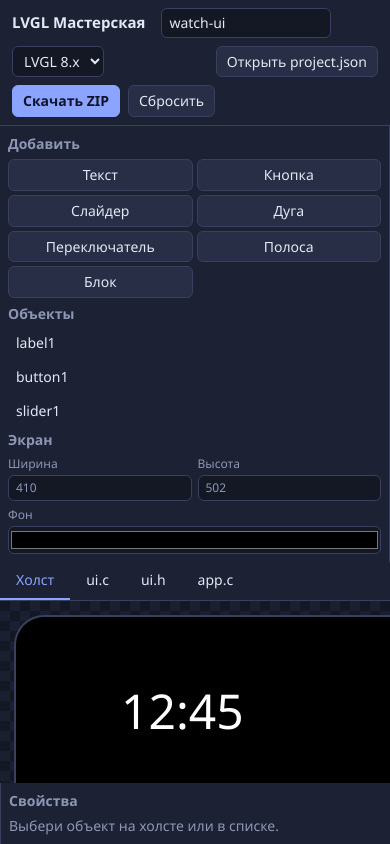
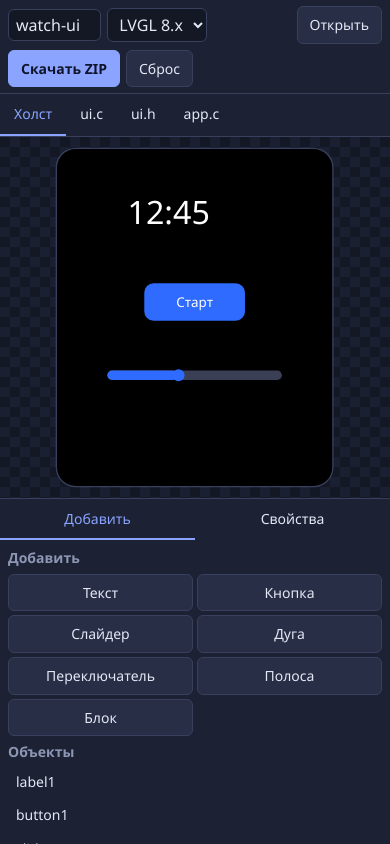
Before and after one commit to suscersal/watch-os-editor, a website built with Vite: page index.html in a window 390 px wide. Built offline with nearby package versions, Linux system fonts and the light colour scheme.

Commit message:
Mobile layout

```diff
--- a/src/main.js
+++ b/src/main.js
@@ -68,19 +68,20 @@ document.querySelector('#app').innerHTML = `
   <input class="n" id="pname" aria-label="Название проекта" size="14">
   <select id="ver" aria-label="Версия LVGL"><option value="8">LVGL 8.x</option><option value="9">LVGL 9.x</option></select>
   <span class="sp"></span>
-  <button id="bImp">Открыть project.json</button>
+  <button id="bImp">Открыть</button>
   <button id="bZip" class="pri">Скачать ZIP</button>
-  <button id="bReset">Сбросить</button>
+  <button id="bReset">Сброс</button>
   <input id="imp" type="file" accept=".json" hidden>
 </header>
 <main>
   <aside id="left"></aside>
   <div id="center">
     <div class="tabs" id="tabs"></div>
-    <div id="stage"><div id="cv"></div></div>
+    <div id="stage"><div id="cvw"><div id="cv"></div></div></div>
     <div id="codebox"></div>
   </div>
   <aside id="right"></aside>
+  <div id="dock" class="dockbar"><button data-d="left">Добавить</button><button data-d="right">Свойства</button></div>
 </main>`;
 const $ = (s) => document.querySelector(s);
 $('#pname').value = S.name; $('#ver').value = S.ver;
@@ -111,7 +112,7 @@ function inner(i) {
 function box(i) { return `left:${i.x}px;top:${i.y}px;width:${i.w}px;height:${i.type === 'label' || i.type === 'arc' ? 'auto' : i.h + 'px'}`; }
 function drawCanvas() {
   const cv = $('#cv');
-  cv.style.width = S.w + 'px'; cv.style.height = S.h + 'px'; cv.style.background = S.bg;
+  cv.style.width = S.w + 'px'; cv.style.height = S.h + 'px'; cv.style.background = S.bg; fit();
   cv.innerHTML = S.items.map((i, n) => `<div class="el${n === sel ? ' sel' : ''}" data-i="${n}" style="${box(i)}">${inner(i)}</div>`).join('');
 }
 
@@ -139,7 +140,19 @@ function drawTabs() {
     .map(([k, t]) => `<button data-t="${k}" class="${k === tab ? 'on' : ''}">${t}</button>`).join('');
   const code = tab !== 'canvas';
   $('#stage').style.display = code ? 'none' : ''; $('#codebox').style.display = code ? 'block' : 'none';
-  if (code) showCode();
+  if (code) showCode(); else fit();
+}
+let K = 1;
+function fit() {
+  const st = $('#stage'), w = st.clientWidth - 24, h = st.clientHeight - 24;
+  if (w < 50 || h < 50) return;
+  K = Math.min(1, w / S.w, h / S.h);
+  $('#cv').style.transform = `scale(${K})`;
+  const cw = $('#cvw'); cw.style.width = S.w * K + 'px'; cw.style.height = S.h * K + 'px';
+}
+function setDock(v) {
+  document.body.dataset.dock = v;
+  document.querySelectorAll('#dock button').forEach((b) => b.classList.toggle('on', b.dataset.d === v));
 }
 const all = () => { drawCanvas(); drawLeft(); drawRight(); refreshCode(); };
 
@@ -196,8 +209,8 @@ function refreshCode() { if (tab === 'ui.c' || tab === 'ui.h') showCode(); }
 $('#tabs').onclick = (e) => { const t = e.target.dataset.t; if (t) { tab = t; drawTabs(); } };
 $('#left').onclick = (e) => {
   const a = e.target.dataset.add, r = e.target.closest('[data-row]');
-  if (a) { S.items.push(mk(a, { x: 20 + S.items.length * 8, y: 20 + S.items.length * 8 }, S.items)); sel = S.items.length - 1; save(); all(); }
-  else if (r) { sel = +r.dataset.row; all(); }
+  if (a) { S.items.push(mk(a, { x: 20 + S.items.length * 8, y: 20 + S.items.length * 8 }, S.items)); sel = S.items.length - 1; save(); all(); setDock('right'); }
+  else if (r) { sel = +r.dataset.row; all(); setDock('right'); }
 };
 $('#right').onclick = (e) => {
   const a = e.target.dataset.a;
@@ -220,13 +233,13 @@ $('#right').oninput = (e) => {
 let drag = null;
 $('#cv').addEventListener('pointerdown', (e) => {
   const el = e.target.closest('.el');
-  if (!el) { sel = null; all(); return; }
+  if (!el) { sel = null; all(); setDock('left'); return; }
   sel = +el.dataset.i; const i = S.items[sel]; drag = { x: e.clientX, y: e.clientY, ox: i.x, oy: i.y };
-  drawCanvas(); drawLeft(); drawRight(); $('#cv').setPointerCapture(e.pointerId);
+  drawCanvas(); drawLeft(); drawRight(); setDock('right'); $('#cv').setPointerCapture(e.pointerId);
 });
 $('#cv').addEventListener('pointermove', (e) => {
   if (!drag) return; const i = S.items[sel];
-  i.x = Math.round(drag.ox + e.clientX - drag.x); i.y = Math.round(drag.oy + e.clientY - drag.y);
+  i.x = Math.round(drag.ox + (e.clientX - drag.x) / K); i.y = Math.round(drag.oy + (e.clientY - drag.y) / K);
   const el = $('#cv .sel'); el.style.left = i.x + 'px'; el.style.top = i.y + 'px';
 });
 $('#cv').addEventListener('pointerup', () => { if (drag) { drag = null; save(); drawRight(); } });
@@ -250,4 +263,6 @@ $('#imp').onchange = (e) => {
 };
 $('#bReset').onclick = () => { if (!confirm('Вернуть пример и стереть проект?')) return; S = fresh(); sel = null; $('#pname').value = S.name; $('#ver').value = S.ver; save(); all(); };
 
-all(); drawTabs();
+$('#dock').onclick = (e) => { if (e.target.dataset.d) setDock(e.target.dataset.d); };
+window.addEventListener('resize', fit);
+setDock('left'); all(); drawTabs();
--- a/src/style.css
+++ b/src/style.css
@@ -9,7 +9,7 @@ button.pri{background:var(--acc);color:var(--acc-t);border-color:var(--acc);font
 input,select{background:var(--bg);border:1px solid var(--line);border-radius:6px;padding:4px 7px;min-width:0;width:100%}
 input[type=color]{padding:0;height:28px}
 :focus-visible{outline:2px solid var(--acc);outline-offset:1px}
-#app{height:100%;display:flex;flex-direction:column}
+#app{height:100dvh;display:flex;flex-direction:column}
 header{display:flex;gap:8px;align-items:center;padding:8px 12px;background:var(--panel);border-bottom:1px solid var(--line);flex-wrap:wrap}
 header h1{font-size:15px;margin:0 8px 0 0}
 header select,header input.n{width:auto}
@@ -29,11 +29,27 @@ label{display:flex;flex-direction:column;gap:2px;color:var(--dim);font-size:12px
 .tabs{display:flex;background:var(--panel);border-bottom:1px solid var(--line)}
 .tabs button{border:none;border-radius:0;background:none;padding:8px 16px;border-bottom:2px solid transparent}
 .tabs button.on{border-bottom-color:var(--acc);color:var(--acc)}
-#stage{flex:1;overflow:auto;padding:16px;background:repeating-conic-gradient(#1a2032 0 25%,var(--bg) 0 50%) 0 0/20px 20px}
-#cv{position:relative;margin:0 auto;overflow:hidden;box-shadow:0 0 0 2px var(--line);border-radius:28px;touch-action:none}
+#stage{flex:1;min-height:0;overflow:auto;padding:12px;background:repeating-conic-gradient(#1a2032 0 25%,var(--bg) 0 50%) 0 0/20px 20px}
+#cvw{margin:0 auto;position:relative}
+#cv{position:absolute;left:0;top:0;transform-origin:0 0;overflow:hidden;box-shadow:0 0 0 2px var(--line);border-radius:28px;touch-action:none}
 .el{position:absolute;cursor:move;user-select:none}
 .el.sel{outline:2px solid #fff;outline-offset:2px}
 #codebox{flex:1;min-height:0;display:none}
 #codebox .cm-editor{height:100%}
 #codebox .cm-scroller{overflow:auto}
-@media (max-width:860px){main{grid-template-columns:1fr;grid-template-rows:auto 1fr auto;overflow:auto}}
+#dock{display:none}
+@media (max-width:860px){
+  input,select{font-size:16px}
+  header{padding:6px 8px;gap:6px}
+  header h1{display:none}
+  header #pname{flex:1;min-width:90px}
+  main{grid-template-columns:minmax(0,1fr);grid-template-rows:minmax(0,1fr) auto minmax(0,36dvh)}
+  #center{grid-row:1;grid-column:1}
+  #dock{display:flex;grid-row:2;grid-column:1;background:var(--panel);border-top:1px solid var(--line)}
+  #dock button{flex:1;border:none;border-radius:0;padding:10px;background:none;border-bottom:2px solid transparent}
+  #dock button.on{color:var(--acc);border-bottom-color:var(--acc)}
+  #left,#right{grid-row:3;grid-column:1;border:none}
+  body[data-dock=left] #right,body[data-dock=right] #left{display:none}
+  button{padding:8px 12px}
+  .tabs button{padding:10px 14px}
+}
```
